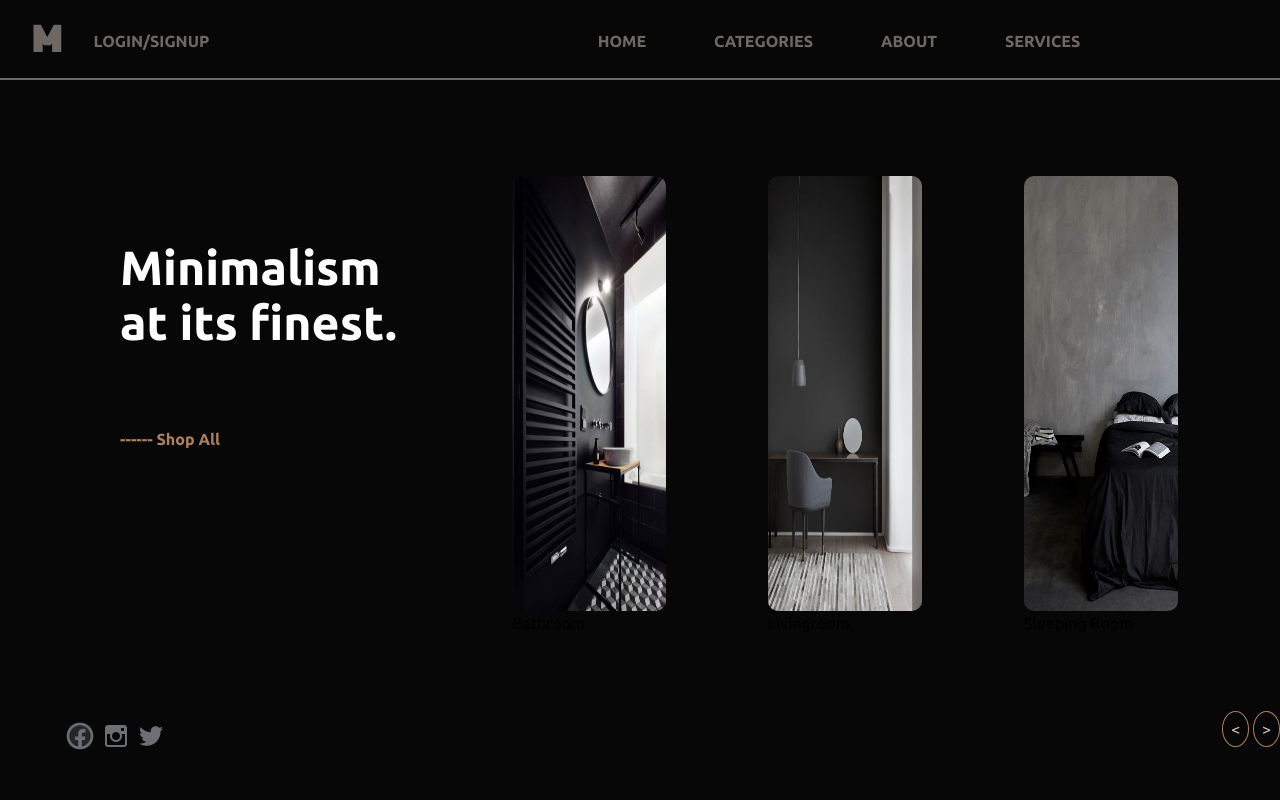
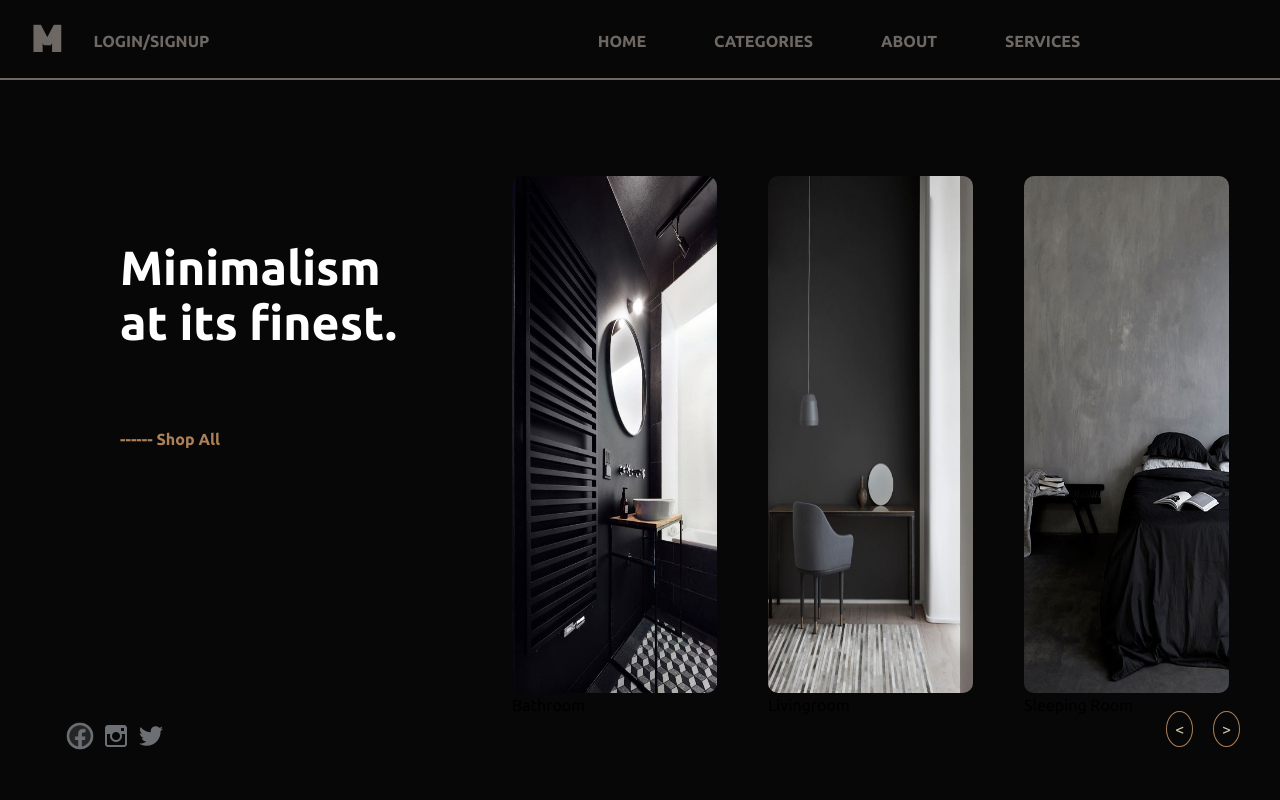
Before and after one commit to AlinaNerlich-dev/interiorDesignShop, a plain HTML site: page index.html in a window 1280 px wide. Drawn offline with Linux system fonts and the light colour scheme.

Commit message:
verbesserte buttons

```diff
--- a/assets/css/style.css
+++ b/assets/css/style.css
@@ -99,8 +99,8 @@ aside{
     padding-top: 12vh;
 }
 aside img{
-    width: 60%;
-    height: 80%;
+    width: 80%;
+    height: 95%;
     border-radius: 10px;
 }
 /* ########### FOOTER ################### */
@@ -111,6 +111,7 @@ footer{
 }
 footer div{
     margin-left: 4em;
+    margin-right: 2.5em;
 }
 .socialMedia{
     height: 2em;
@@ -122,4 +123,5 @@ footer div p{
     border-radius: 50%;
     padding: .5em;
     display: inline;
+    margin-left: 1em;
 }
```
